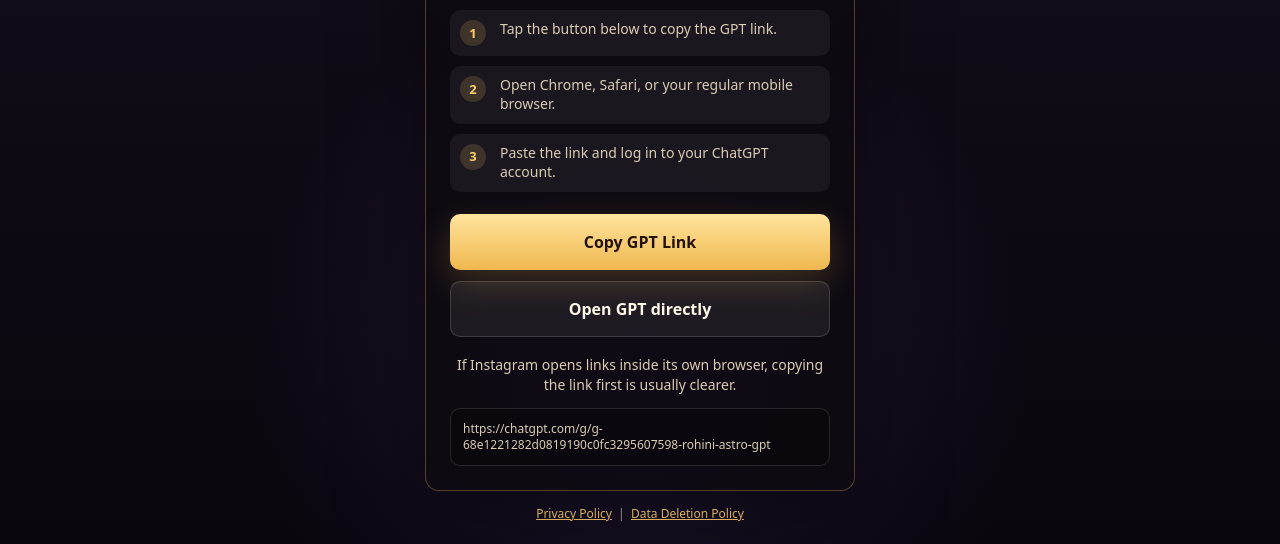
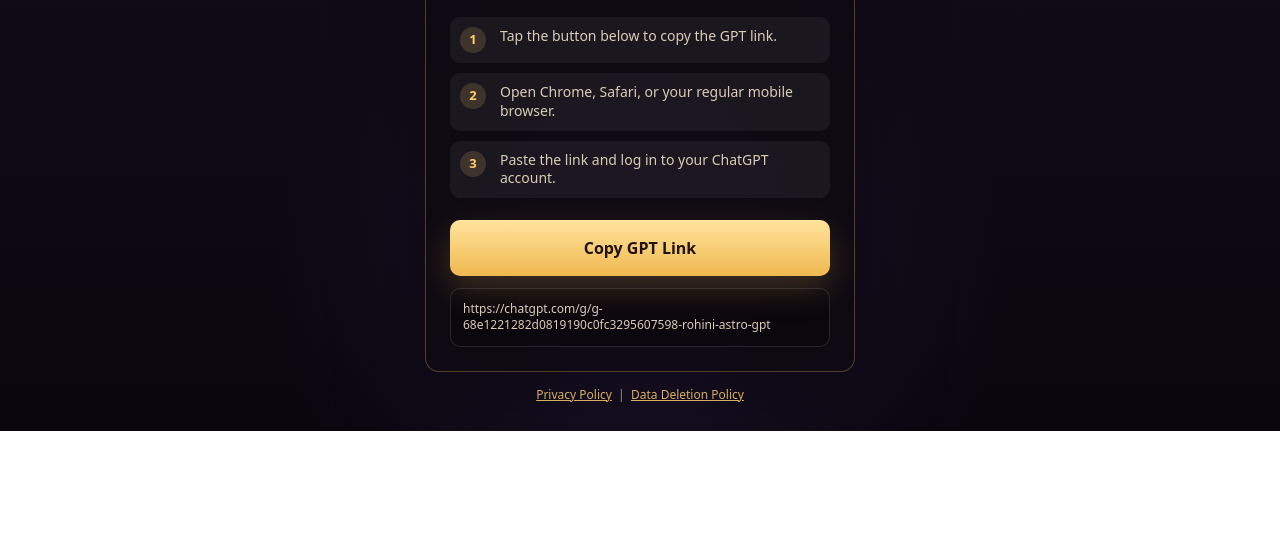
Before and after one commit to krats-star/rohiniai-site, a plain HTML site: page gpt/index.html in a window 1280 px wide. Shown: the part 369-913 px from the top of the page. After the commit the page ends 800 px from the top, so only its background shows below. Drawn offline with Linux system fonts and the light colour scheme.

Commit message:
Simplify GPT bridge page to copy-only flow

```diff
--- a/gpt/index.html
+++ b/gpt/index.html
@@ -50,7 +50,6 @@
       letter-spacing: 0;
     }
     .lead { margin: 14px auto 0; color: var(--text); font-size: 17px; line-height: 1.42; max-width: 340px; }
-    .note { margin: 18px 0 0; color: var(--muted); font-size: 14px; line-height: 1.45; }
     .steps { margin: 20px 0 0; display: grid; gap: 10px; text-align: left; }
     .step {
       display: grid;
@@ -76,20 +75,18 @@
       font-size: 13px;
     }
     .actions { margin-top: 22px; display: grid; gap: 11px; }
-    button, a.button {
+    button {
       width: 100%;
       min-height: 56px;
       border-radius: 10px;
       font: inherit;
       font-weight: 850;
       cursor: pointer;
-      text-decoration: none;
       display: grid;
       place-items: center;
       padding: 0 16px;
     }
     .primary { border: 0; background: linear-gradient(180deg, #ffe49d, var(--gold2)); color: #231104; box-shadow: 0 12px 34px rgba(239, 184, 79, 0.22); }
-    .secondary { border: 1px solid rgba(255,255,255,0.15); background: rgba(255,255,255,0.07); color: var(--text); }
     .status {
       display: none;
       margin-top: 16px;
@@ -132,12 +129,10 @@
       </div>
       <div class="actions">
         <button class="primary" id="copyBtn" type="button">Copy GPT Link</button>
-        <a class="button secondary" id="directOpen" href="#" rel="noopener">Open GPT directly</a>
       </div>
       <div class="status" id="status" role="status" aria-live="polite">
         Link copied. Open your browser, paste this link, and log in to your ChatGPT account to start your free personalized chart reading.
       </div>
-      <p class="note">If Instagram opens links inside its own browser, copying the link first is usually clearer.</p>
       <div class="raw-link" id="rawLink"></div>
     </section>
     <footer><a href="/privacy">Privacy Policy</a> &nbsp;|&nbsp; <a href="/delete">Data Deletion Policy</a></footer>
@@ -145,10 +140,8 @@
   <script>
     const GPT_LINK = "https://chatgpt.com/g/g-68e1221282d0819190c0fc3295607598-rohini-astro-gpt";
     const copyBtn = document.getElementById("copyBtn");
-    const directOpen = document.getElementById("directOpen");
     const statusBox = document.getElementById("status");
     const rawLink = document.getElementById("rawLink");
-    directOpen.href = GPT_LINK;
     rawLink.textContent = GPT_LINK;
     async function copyLink() {
       try {
```
